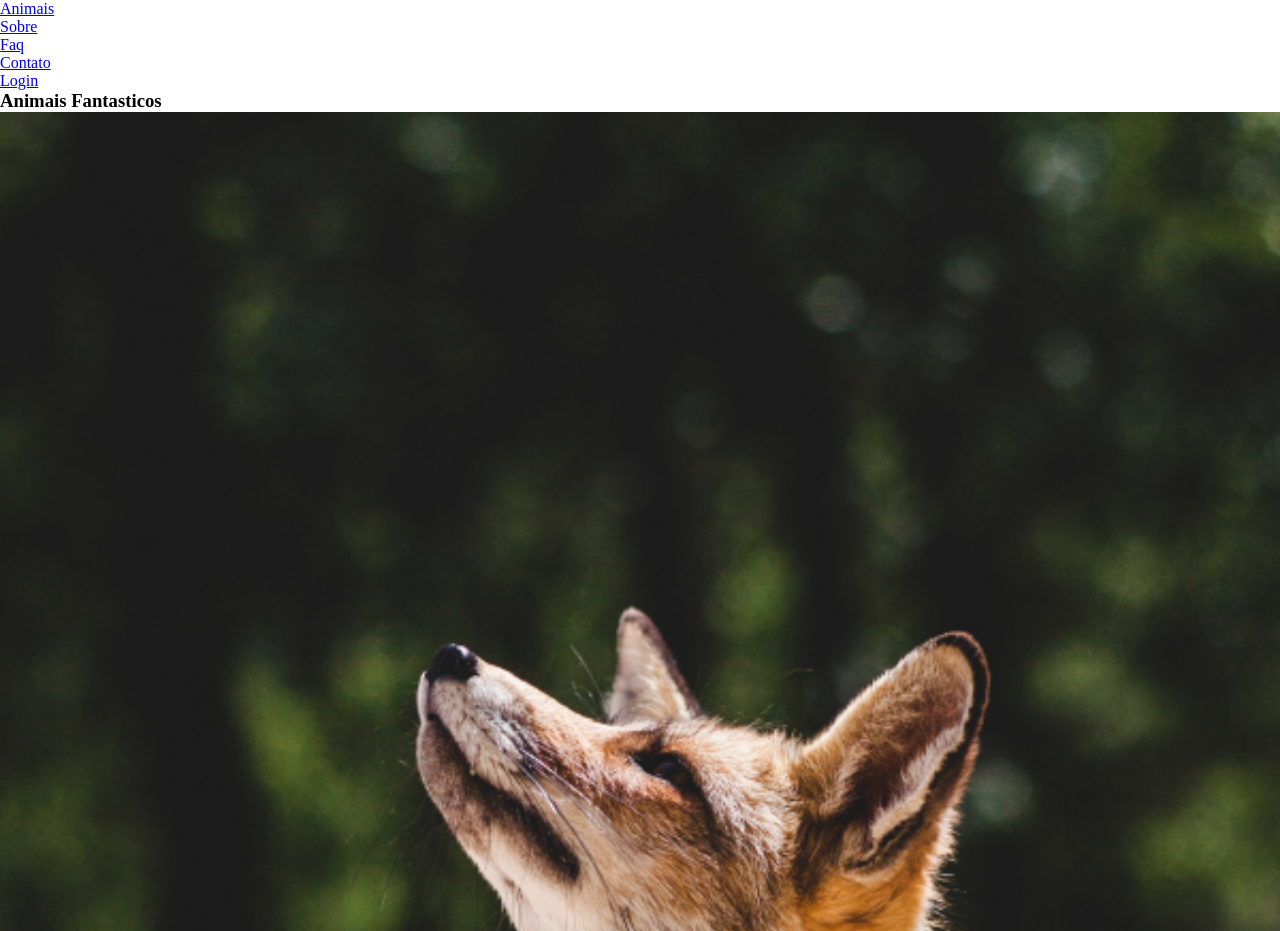
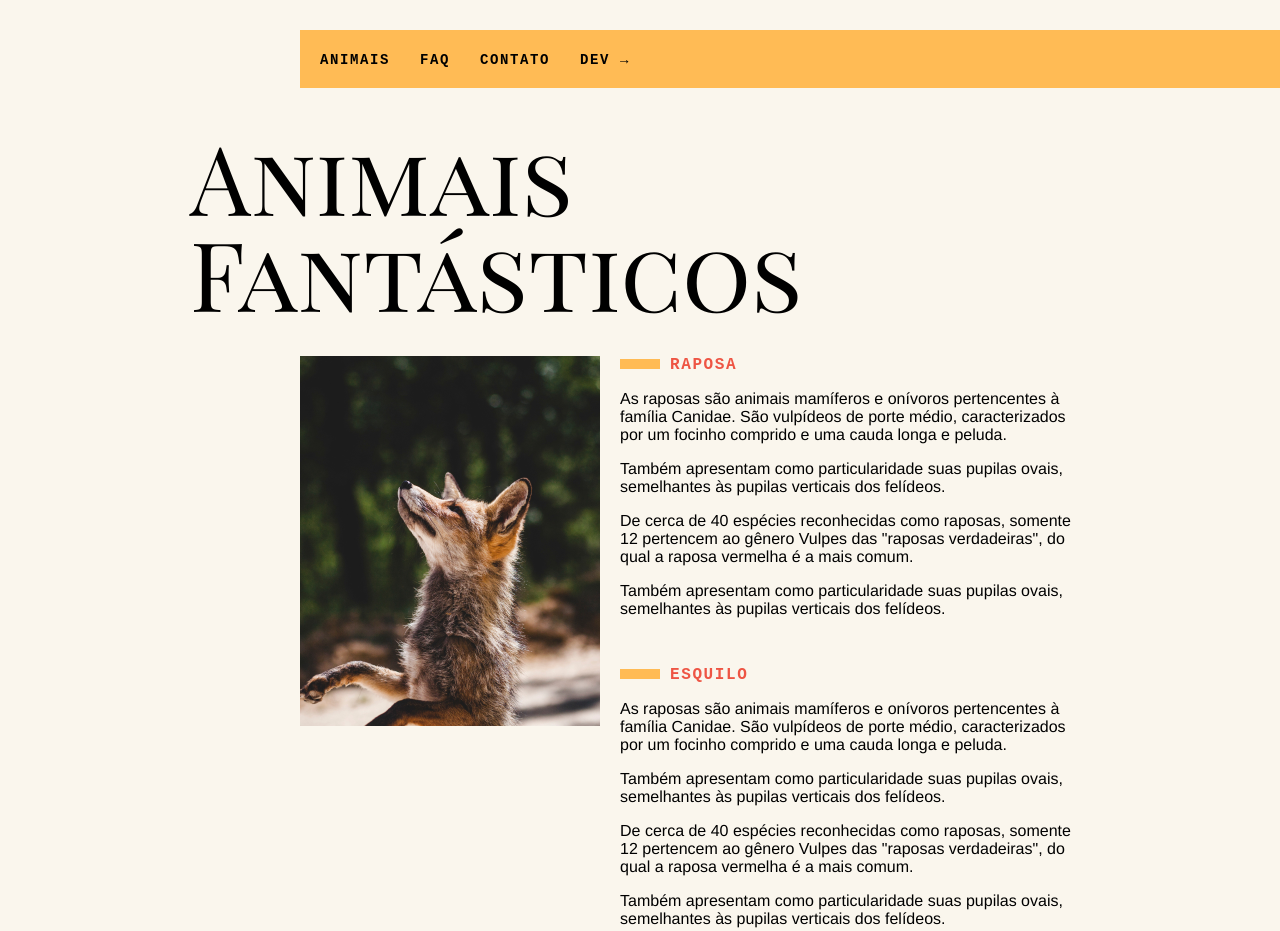
Before and after one commit to MatheusTG/animais-fantasticos, a plain HTML site: page index.html in a window 1280 px wide. Shown: the top 931 px of the page. Drawn offline with Linux system fonts and the light colour scheme.

Commit message:
CSS e pequenas alterações no HTML

```diff
--- a/css/style.css
+++ b/css/style.css
@@ -10,3 +10,138 @@ img {
 ul {
   list-style: none;
 }
+
+a {
+  text-decoration: none;
+}
+
+body {
+  background-color: #FAF6ED;
+  font-family: Helvetica, Arial, sans-serif;
+}
+
+.estrutura {
+  display: grid;
+  grid-template-columns: 1fr 120px minmax(300px, 800px) 1fr;
+}
+
+.header {
+  grid-column: 3 / -1;
+  background-color: #FFBB55;
+  margin: 30px 0;
+}
+
+.header nav ul {
+  display: flex;
+  gap: 30px;
+  padding: 20px;
+}
+
+.header nav ul a {
+  color: black;
+  font-family: 'IBM Plex Mono', monospace;
+  text-transform: uppercase;
+  font-weight: bold;
+  font-size: 0.875rem;
+  letter-spacing: .1rem;
+}
+
+.principal {
+  grid-column: 2 / 4;
+  padding: 10px;
+}
+
+.container {
+  display: grid;
+  grid-template-columns: 90px 300px 1fr;
+  gap: 20px;
+}
+
+.principal section {
+  margin-bottom: 4rem;
+}
+
+.principal h1 {
+  grid-column: span 3;
+  font-family: 'Playfair Display SC', georgia;;
+  font-weight: normal;
+  font-size: 6rem;
+  line-height: 1;
+  margin-bottom: 1rem;
+}
+
+.animais-lista {
+  grid-column: 2;
+  height: 370px;
+  overflow-y: auto;
+}
+
+.animais-lista img {
+  display: block;
+}
+
+.animais-descricao div {
+  margin-bottom: 3rem;
+}
+
+.animais-descricao h2 {
+  font-family: 'IBM Plex Mono', monospace;
+  text-transform: uppercase;
+  font-size: 1rem;
+  color: #E54;
+  letter-spacing: .1rem;
+  margin-bottom: 16px;
+}
+
+.animais-descricao h2:before {
+  content: "";
+  display: inline-block;
+  width: 40px;
+  height: 10px;
+  background-color: #FB5;
+  margin-right: 10px;
+}
+
+.animais-descricao p {
+  margin-bottom: 16px;
+}
+
+.faq-lista {
+  grid-column: 2 / -1;
+}
+
+.faq-lista dt {
+  font-family: 'IBM Plex Mono', monospace;
+  color: #E54;
+  margin-top: 32px;
+}
+
+.faq-lista dt:before, .contato .dados li:before {
+  content: "";
+  display: inline-block;
+  width: 20px;
+  height: 10px;
+  background-color: #FB5;
+  margin-right: 10px;
+}
+
+.faq-lista dd {
+  margin: 10px 30px;
+}
+
+.mapa {
+  grid-column: 2;
+}
+
+.contato ul li + li {
+  margin-top: 16px;
+}
+
+.footer {
+  grid-column: 3 / -1;
+  font-family: 'IBM Plex Mono', monospace;
+  font-weight: bold;
+  background-color: #FFBB55;
+  margin-bottom: 30px;
+  padding: 20px;
+}
--- a/index.html
+++ b/index.html
@@ -5,7 +5,7 @@
   <meta charset="UTF-8">
   <meta http-equiv="X-UA-Compatible" content="IE=edge">
   <meta name="viewport" content="width=device-width, initial-scale=1.0">
-  <title>Título</title>
+  <title>Animais Fantásticos</title>
   <link href="https://fonts.googleapis.com/css?family=Playfair+Display+SC" rel="stylesheet">
   <link rel="stylesheet" href="css/style.css">
 </head>
@@ -13,26 +13,25 @@
 <body>
   <article class="estrutura">
     <header class="header">
-      <nav class="nav">
+      <nav>
         <ul>
           <li><a href="#">Animais</a></li>
-          <li><a href="#">Sobre</a></li>
           <li><a href="#">Faq</a></li>
           <li><a href="#">Contato</a></li>
-          <li><a href="#">Login</a></li>
+          <li><a href="#">DEV →</a></li>
         </ul>
       </nav>
     </header>
-    <main>
-      <section class="animais">
-        <h1>Animais Fantasticos</h1>
-        <ul>
-          <li><a href="#"><img src="./img/imagem1.jpg" alt="Raposa"></a></li>
-          <li><a href="#"><img src="./img/imagem2.jpg" alt="Esquilo"></a></li>
-          <li><a href="#"><img src="./img/imagem3.jpg" alt="Urso"></a></li>
-          <li><a href="#"><img src="./img/imagem4.jpg" alt="Lobo"></a></li>
-          <li><a href="#"><img src="./img/imagem5.jpg" alt="Macaco"></a></li>
-          <li><a href="#"><img src="./img/imagem6.jpg" alt="Leão"></a></li>
+    <main class="principal">
+      <section class="animais container">
+        <h1>Animais Fantásticos</h1>
+        <ul class="animais-lista">
+          <li><img src="./img/imagem1.jpg" alt="Raposa"></li>
+          <li><img src="./img/imagem2.jpg" alt="Esquilo"></li>
+          <li><img src="./img/imagem3.jpg" alt="Urso"></li>
+          <li><img src="./img/imagem4.jpg" alt="Lobo"></li>
+          <li><img src="./img/imagem5.jpg" alt="Macaco"></li>
+          <li><img src="./img/imagem6.jpg" alt="Leão"></li>
         </ul>
         <div class="animais-descricao">
           <div>
@@ -79,10 +78,10 @@
           </div>
         </div>
       </section>
-      <section>
+      <section class="faq container">
         <h1>FAQ</h1>
-        <dl>
-          <dt>Qual a idade dos animais</dt>
+        <dl class="faq-lista">
+          <dt>Qual a idade dos animais?</dt>
           <dd>As raposas são animais mamíferos e onívoros pertencentes à família Canidae. São vulpídeos de porte médio, caracterizados por um focinho comprido e uma cauda longa e peluda.</dd>
           <dt>Eles são fantásticos?</dt>
           <dd>Também apresentam como particularidade suas pupilas ovais, semelhantes às pupilas verticais dos felídeos.</dd>
@@ -92,7 +91,8 @@
           <dd>Também apresentam como particularidade suas pupilas ovais, semelhantes às pupilas verticais dos felídeos.</dd>
         </dl>
       </section>
-      <section class="contato">
+      <section class="contato container">
+        <h1>Contato</h1>
         <div class="mapa">
           <img src="./img/mapa.png" alt="Mapa de uma cidade">
         </div>
@@ -105,7 +105,7 @@
       </section>
     </main>
 
-    <footer>
+    <footer class="footer">
       <p>Todos os direitos reservados</p>
     </footer>
   </article>
```
